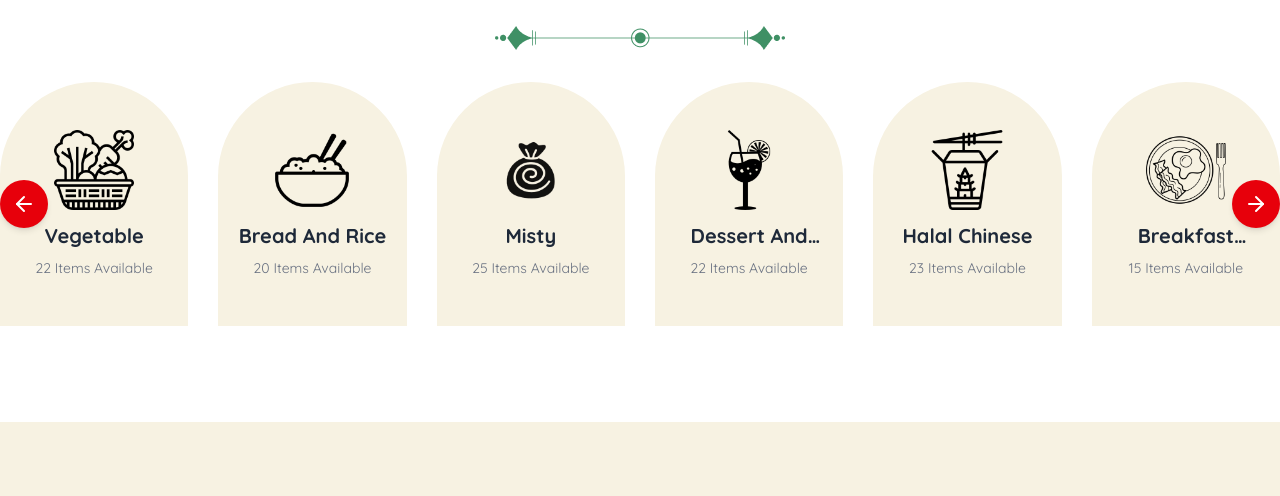
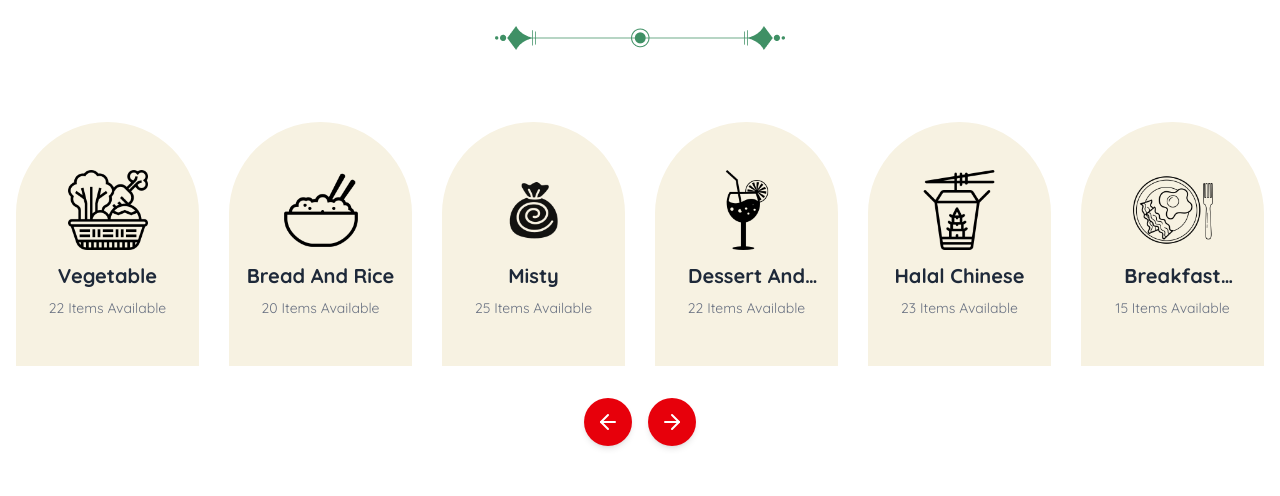
Before and after one commit to TechArham/gulshanCafeAndSweets, a Next.js app: page /home-one in a window 1280 px wide. Shown: the part 2040-2536 px from the top of the page. Built offline with nearby package versions, Linux system fonts and the light colour scheme; a web font is replaced by a local one.

Commit message:
Fix Everything

```diff
--- a/app/Components/Common/Topbar.jsx
+++ b/app/Components/Common/Topbar.jsx
@@ -15,16 +15,16 @@ const Topbar = () => {
       <div className="h-9 sm:h-10 px-4 sm:px-6 md:px-10 xl:px-20 flex items-center justify-between">
         <div className="flex items-center justify-between w-full">
           {/* Left Side - Hidden on mobile, visible on sm and up */}
-          <div className="hidden sm:flex items-center gap-4 lg:gap-6 text-xs sm:text-sm">
-            <div className="flex items-center gap-1 sm:gap-2">
+          <div className="flex items-center gap-4 lg:gap-6 text-xs sm:text-sm">
+            <div className="hidden md:flex items-center gap-1 sm:gap-2">
               <LuMapPin className="text-lg" />
               <p className="text-xs sm:text-sm font-semibold">315 Central Ave, Albany, NY 12206, United States</p>
             </div>
-            <div className="flex items-center gap-1 sm:gap-2  font-semibold">
+            <div className="hidden lg:flex items-center gap-1 sm:gap-2  font-semibold">
               <MdOutlineMail className="text-lg" />
               <p className="text-xs sm:text-sm">info@gulshancafe.com</p>
             </div>
-            <div className="flex items-center gap-1 sm:gap-2">
+            <div className="hidden xl:flex items-center gap-1 sm:gap-2">
               <IoTimeOutline className="text-lg" />
               <p className="text-xs sm:text-sm font-semibold">
                 Opening Hour: Mon to Sat - 	8 AM–12 AM
--- a/app/Components/HomeOne/FastFoodCategorySlider.jsx
+++ b/app/Components/HomeOne/FastFoodCategorySlider.jsx
@@ -5,7 +5,6 @@ import Image from "next/image";
 import { Navigation } from "swiper/modules";
 import { ArrowLeft, ArrowRight } from "lucide-react";
 
-// Swiper styles
 import "swiper/css";
 import "swiper/css/navigation";
 import "./styles.css";
@@ -28,12 +27,7 @@ const FastFoodCategorySlider = () => {
       items: "20 Items Available",
       image: "/rice-item.png",
     },
-    {
-      id: 3,
-      name: "misty",
-      items: "25 Items Available",
-      image: "/misty.png",
-    },
+    { id: 3, name: "misty", items: "25 Items Available", image: "/misty.png" },
     {
       id: 4,
       name: "dessert and drinks",
@@ -60,16 +54,8 @@ const FastFoodCategorySlider = () => {
     },
   ];
 
-  const setPrevRef = (el) => {
-    prevRef.current = el;
-  };
-
-  const setNextRef = (el) => {
-    nextRef.current = el;
-  };
-
   return (
-    <div className="bg-white py-24">
+    <div className="bg-white py-24 ">
       <div className="max-w-[1500px] mx-auto bg-white ">
         {/* Header */}
         <div className="text-center mx-auto mb-8">
@@ -83,63 +69,80 @@ const FastFoodCategorySlider = () => {
           <Image
             src="/title-shape.png"
             alt="title shape"
-            width={290} // natural width
-            height={24} // natural height
+            width={290}
+            height={24}
             className="object-contain text-center mx-auto"
           />
         </div>
 
-        <div className="relative">
-          {/* Navigation Buttons */}
+        <div className="py-10 px-4 relative">
+          {/* Navigation Buttons - bottom center */}
+          <div className="absolute inset-x-0 bottom-0 flex justify-center gap-4 z-20">
             <button
-            ref={setPrevRef}
+              ref={prevRef}
               aria-label="Previous"
-            className="absolute top-1/2 hover:cursor-pointer left-0  -translate-y-1/2 z-20 bg-red-600 p-2 md:p-3 rounded-full shadow-md hover:bg-red-700"
+              className="bg-red-600 p-2 md:p-3 rounded-full shadow-md hover:bg-red-700 pointer-events-auto hover:cursor-pointer"
             >
               <ArrowLeft className="w-6 h-6 text-white" />
             </button>
             <button
-            ref={setNextRef}
+              ref={nextRef}
               aria-label="Next"
-            className="absolute top-1/2  hover:cursor-pointer right-0 -translate-y-1/2 z-20 bg-red-600 p-2 md:p-3 rounded-full shadow-md hover:bg-red-700"
+              className="bg-red-600 p-2 md:p-3 rounded-full shadow-md hover:bg-red-700 pointer-events-auto hover:cursor-pointer"
             >
               <ArrowRight className="w-6 h-6 text-white" />
             </button>
+          </div>
 
-          {/* Slider */}
           <Swiper
             slidesPerView={2}
             spaceBetween={16}
-            loop={true} // ✅ Infinite loop
+            loop={true}
             modules={[Navigation]}
             onSwiper={(swiper) => {
+              // keep reference
               swiperRef.current = swiper;
+
+              // small delay ensures DOM refs (prevRef/nextRef) are attached
+              setTimeout(() => {
+                if (!swiperRef.current) return;
+                const s = swiperRef.current;
+                if (prevRef.current && nextRef.current) {
+                  // attach DOM elements
+                  s.params.navigation.prevEl = prevRef.current;
+                  s.params.navigation.nextEl = nextRef.current;
+
+                  // re-init navigation (destroy first to be safe)
+                  try {
+                    if (s.navigation) s.navigation.destroy();
+                  } catch (e) {
+                    /* ignore */
+                  }
+                  try {
+                    s.navigation.init();
+                    s.navigation.update();
+                  } catch (e) {
+                    /* ignore */
+                  }
+                }
+              }, 0);
             }}
             navigation={{
               prevEl: prevRef.current,
               nextEl: nextRef.current,
             }}
             breakpoints={{
-              768: {
-                slidesPerView: 3,
-                spaceBetween: 20,
-              },
-              1024: {
-                slidesPerView: 4,
-                spaceBetween: 24,
-              },
-              1280: {
-                slidesPerView: 6,
-                spaceBetween: 30,
-              },
+              768: { slidesPerView: 3, spaceBetween: 20 },
+              1024: { slidesPerView: 4, spaceBetween: 24 },
+              1280: { slidesPerView: 6, spaceBetween: 30 },
             }}
             className="mySwiper"
           >
             {categories.map((category) => (
-              <SwiperSlide key={category.id}>
+              <SwiperSlide key={category.id} className="pb-10">
                 <div className="aspect-square bg-[#f7f2e2] w-full py-12 flex items-center justify-center group cursor-pointer hover:bg-[#3f9065] transition-colors duration-500 rounded-t-full p-4">
                   <div className="text-center">
-                    <div className="relative w-16 h-16 md:w-20 md:h-20  mx-auto mb-2 md:mb-3">
+                    <div className="relative w-16 h-16 md:w-20 md:h-20 mx-auto mb-2 md:mb-3">
                       <Image
                         src={category.image}
                         alt={category.name}
--- a/app/Components/HomeOne/NewsAndBlogs/NewsAndBlogs.jsx
+++ b/app/Components/HomeOne/NewsAndBlogs/NewsAndBlogs.jsx
@@ -102,24 +102,31 @@ const NewsAndBlogs = () => {
         {/* Swiper with custom nav */}
         <div className="py-10 relative">
           {/* Navigation Buttons */}
+          <div className="absolute inset-x-0 bottom-0 flex justify-center gap-4 z-20">
             <button
               ref={setPrevRef}
               aria-label="Previous"
-            className="absolute top-1/2 left-0 -translate-y-1/2 z-20 bg-red-600 p-3 rounded-full shadow-md hover:bg-red-700"
+              className="bg-red-600 p-3 rounded-full shadow-md hover:bg-red-700  hover:cursor-pointer"
             >
               <ArrowLeft className="w-6 h-6 text-white" />
             </button>
             <button
               ref={setNextRef}
               aria-label="Next"
-            className="absolute top-1/2 right-0 -translate-y-1/2 z-20 bg-red-600 p-3 rounded-full shadow-md hover:bg-red-700"
+              className="bg-red-600 p-3 rounded-full shadow-md hover:bg-red-700 hover:cursor-pointer"
             >
               <ArrowRight className="w-6 h-6 text-white" />
             </button>
+          </div>
 
           <Swiper
             onSwiper={(swiper) => {
               swiperRef.current = swiper;
+            }}
+            onBeforeInit={(swiper) => {
+              // 👇 This ensures Swiper gets the actual button elements
+              swiper.params.navigation.prevEl = prevRef.current;
+              swiper.params.navigation.nextEl = nextRef.current;
             }}
             slidesPerView={1}
             spaceBetween={30}
@@ -128,7 +135,7 @@ const NewsAndBlogs = () => {
               delay: 3000,
               disableOnInteraction: false,
             }}
-            speed={1000} // 👈 smooth transition (1000ms = 1s)
+            speed={1000}
             breakpoints={{
               768: { slidesPerView: 2 },
               1024: { slidesPerView: 3 },
@@ -142,7 +149,7 @@ const NewsAndBlogs = () => {
           >
             {blogs.map((blog) => (
               <SwiperSlide key={blog.id}>
-                <div className="bg-[#f7f2e2] text-left group hover:cursor-pointer pb-2">
+                <div className="bg-[#f7f2e2] text-left group hover:cursor-pointer pb-10">
                   {/* Image */}
                   <div className="h-[300px] w-full rounded-2xl overflow-hidden">
                     <Image
--- a/app/Components/HomeOne/PizzaSlider.jsx
+++ b/app/Components/HomeOne/PizzaSlider.jsx
@@ -116,17 +116,17 @@ const PizzaSlider = () => {
           <h3 className="text-white font-bold md:font-extrabold leading-tight text-4xl sm:text-5xl md:text-7xl uppercase font-barlow">
             gulshan cafe and sweets
           </h3>
-          <div className="flex items-center justify-center gap-5 pt-5">
+          <div className="flex items-center justify-center gap-3 md:gap-5 pt-5">
             <Link
               href="/menu"
-              className="flex items-center gap-2 bg-red-600 hover:cursor-pointer hover:bg-red-700 text-white font-bold py-3 px-6 rounded-md uppercase tracking-wide text-sm transition-colors duration-300 shadow-lg hover:shadow-xl"
+              className="flex items-center gap-2 bg-red-600 hover:cursor-pointer hover:bg-red-700 text-white font-bold py-3 px-3 md:px-6 rounded-md uppercase tracking-wide text-sm transition-colors duration-300 shadow-lg hover:shadow-xl"
             >
               <MdOutlineRestaurantMenu className="text-xl" />
               <span>View Menu</span>
             </Link>
             <Link
               href="/onlineOrder"
-              className="flex items-center gap-2 bg-red-600 hover:cursor-pointer hover:bg-red-700 text-white font-bold py-3 px-6 rounded-md uppercase tracking-wide text-sm transition-colors duration-300 shadow-lg hover:shadow-xl"
+              className="flex items-center gap-2 bg-red-600 hover:cursor-pointer hover:bg-red-700 text-white font-bold py-3 px-3 md:px-6 rounded-md uppercase tracking-wide text-sm transition-colors duration-300 shadow-lg hover:shadow-xl"
             >
               <MdWheelchairPickup className="text-xl" />
               <span>Pick Up</span>
@@ -170,7 +170,7 @@ const PizzaSlider = () => {
                 style={{ transform: transformByPos[position] }}
               >
                 <div
-                  className={`relative rounded-full shadow-2xl bg-black/5 h-[300px] w-[300px] md:h-[600px] md:w-[600px]`}
+                  className={`relative rounded-full shadow-2xl bg-black/5 h-[250px] w-[250px] md:h-[600px] md:w-[600px]`}
                 >
                   <Image
                     src={pizza.image}
--- a/app/catering/page.js
+++ b/app/catering/page.js
@@ -1508,7 +1508,6 @@ const CateringFlow = () => {
                 >
                    Confirm Order & Pay ${advancePayment.toFixed(2)}
                 </button>
-
                 <p className="text-sm text-gray-500 mt-4 text-center font-medium">
                   ✨ By confirming, you agree to our terms of service and
                   cancellation policy ✨
```
Also changed, not shown: app/Components/HomeOne/CTA.jsx (+8 -58 lines). Lines whose indentation alone changed are shown as unchanged.
